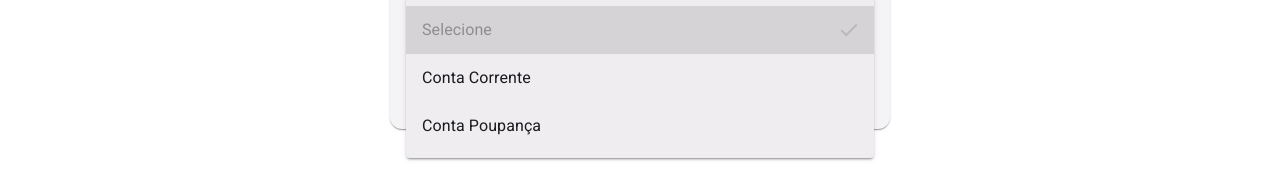
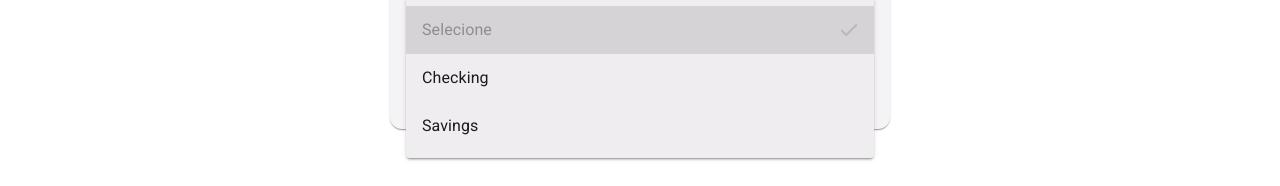
Before and after one commit to maurimnadal/hackathon-compass, an Angular app in the folder frontend/: page /criar-conta in a window 1280 px wide. Both pictures are taken after a click on the element "Selecione". Shown: the part 317-503 px from the top of the page. Built offline with nearby package versions, Linux system fonts and the light colour scheme.

Commit message:
fix: corrigir select contas

```diff
--- a/frontend/src/app/components/conta/criar-conta/criar-conta.html
+++ b/frontend/src/app/components/conta/criar-conta/criar-conta.html
@@ -28,8 +28,8 @@
             required
           >
             <mat-option value="" disabled>Selecione</mat-option>
-            <mat-option value="CHECKING">Conta Corrente</mat-option>
-            <mat-option value="SAVINGS">Conta Poupança</mat-option>
+            <mat-option value="C">Checking</mat-option>
+            <mat-option value="S">Savings</mat-option>
           </mat-select>
         </mat-form-field>
 
```
